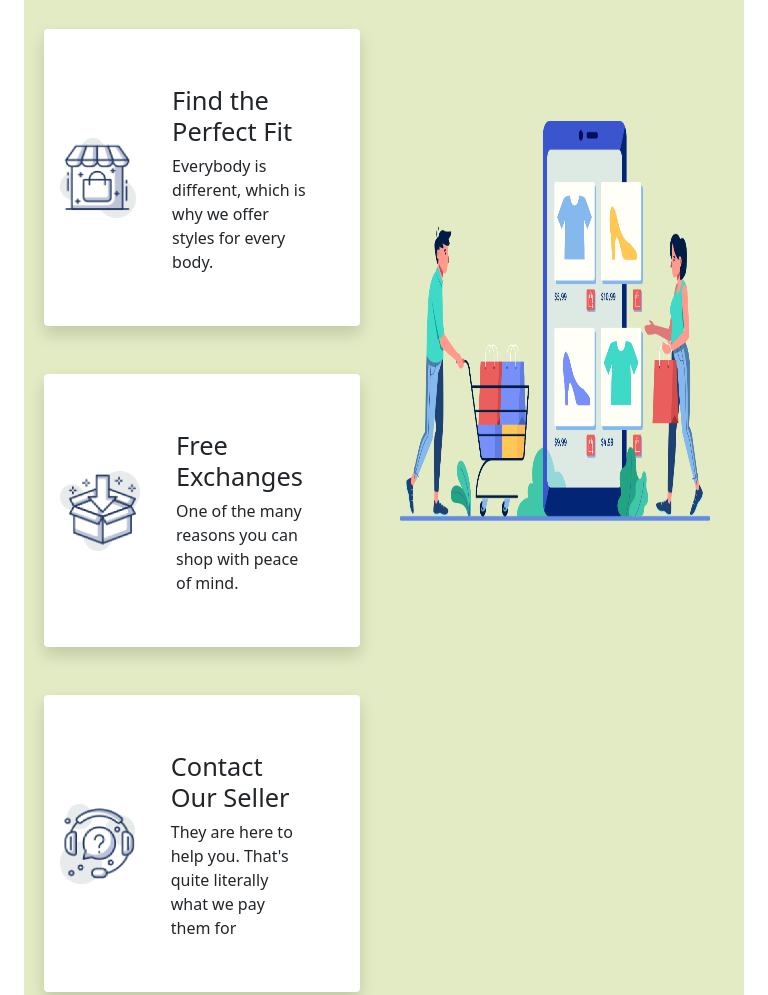
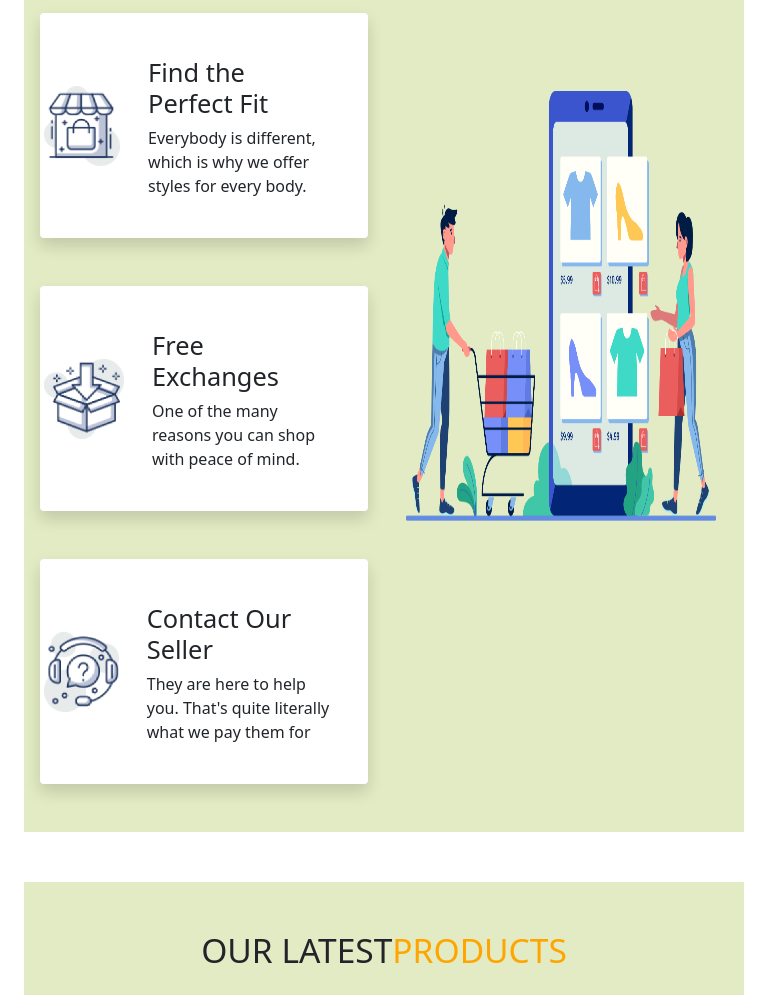
Before and after one commit to NabilAlshad/penguin-fashion, a plain HTML site: page index.html in a window 768 px wide. Shown: the part 2280-3275 px from the top of the page. Drawn offline with Linux system fonts and the light colour scheme.

Commit message:
service image modified

```diff
--- a/index.html
+++ b/index.html
@@ -192,38 +192,38 @@
 <!-- men jacktes section ends -->
 
 <!-- service section  -->
-<main class="service-section container service-margin p-2">
+<main class="service-section container service-margin pt-3">
   <div class="row reverse-column">
     <!-- left service sectiion  -->
-    <section class="col-md-6 col-sm-12 p-4">
+    <section class="col-md-6 col-sm-12 px-3">
       <!-- single service section -->
-     <div class="single-service d-flex align-items-center shadow p-3 mb-5 bg-white rounded">
+     <div class="single-service d-flex align-items-center shadow p-1 mb-5 bg-white rounded">
       <img class="service-logo" src="logos/image 12.png" alt="">
       <div class="service-title ">
-        <h3 class="px-3">Find the Perfect Fit</h3>
-        <p class="px-3">Everybody is different, which is why we
+        <h3 class="px-2">Find the Perfect Fit</h3>
+        <p class="px-2">Everybody is different, which is why we
 
           offer styles for every body.</p>
       </div>
 
      </div>
      <!-- single service section -->
-     <div class="single-service d-flex align-items-center shadow p-3 mb-5 bg-white rounded">
+     <div class="single-service d-flex align-items-center shadow p-1 mb-5 bg-white rounded">
       <img class="service-logo" src="logos/image 13.png" alt="">
       <div class="service-title ">
-        <h3 class=" px-3">Free Exchanges</h3>
-        <p class="px-3">One of the many reasons you can shop
+        <h3 class=" px-2">Free Exchanges</h3>
+        <p class="px-2">One of the many reasons you can shop
 
           with peace of mind.</p>
       </div>
 
      </div>
      <!-- single service section -->
-     <div class="single-service d-flex align-items-center shadow p-3 mb-5 bg-white rounded">
+     <div class="single-service d-flex align-items-center shadow p-1 mb-5 bg-white rounded">
       <img class="service-logo" src="logos/image 14.png" alt="">
       <div class="service-title ">
-        <h3 class="px-3">Contact Our Seller</h3>
-        <p class="px-3">They are here to help you. That's quite
+        <h3 class="px-2">Contact Our Seller</h3>
+        <p class="px-2">They are here to help you. That's quite
 
           literally what we pay them for</p>
       </div>
@@ -233,7 +233,7 @@
 
     </section>
     <!-- right service section  -->
-    <section class="col-md-6 col-sm-12 p-3">
+    <section class="col-md-6 col-sm-12 pt-2 pb-2">
       <img class="service-image"  src="logos/XMLID 1.png" alt="">
     </section>
   </div>
--- a/style.css
+++ b/style.css
@@ -24,6 +24,7 @@ main.men-section.container,.service-section,footer {
 .service-image{
    width: 100%;
    height: 100%;
+   padding: 10px;
 }
 .service-title{
    margin-top: 20px;
@@ -69,10 +70,10 @@ main.men-section.container,.service-section,footer {
 
    }
    .service-image{
-      width:350px;
-      height: 400px;
-      margin-top: 100px;
-      padding-right: 40px;
+      width:330px;
+      height: 450px;
+      margin-top: 60px;
+
    }
 
 
```
